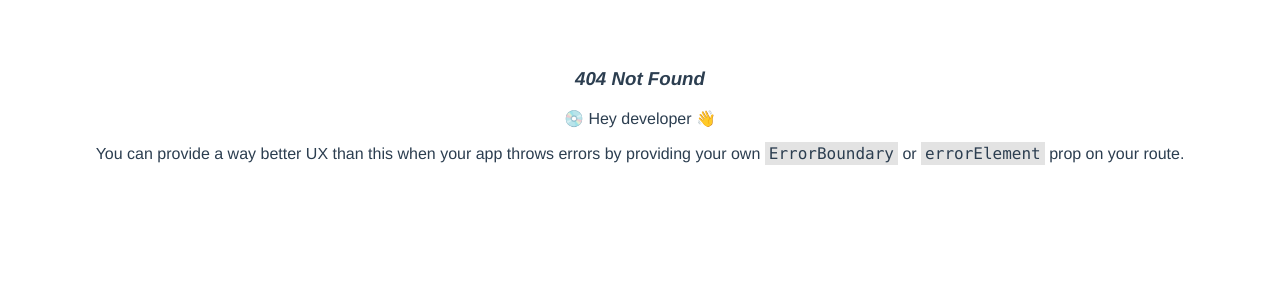
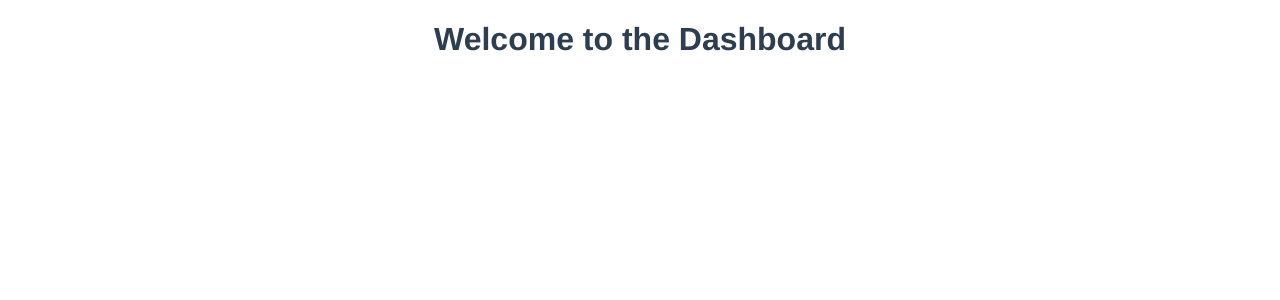
Before and after one commit to awzyy/argentbank-master, a React (Create React App) app in the folder Front/: page /dashboard in a window 1280 px wide. Before the commit this address had no page. Shown: the top 300 px of the page. Built offline with nearby package versions, Linux system fonts and the light colour scheme.

Commit message:
added main routes

```diff
--- a/Front/src/pages/Dashboard.jsx
+++ b/Front/src/pages/Dashboard.jsx
@@ -0,0 +1,11 @@
+import React from 'react';
+
+function Home() {
+  return (
+    <div>
+      <h1>Welcome to the Dashboard</h1>
+    </div>
+  );
+}
+
+export default Home;
--- a/Front/src/pages/Login.jsx
+++ b/Front/src/pages/Login.jsx
@@ -0,0 +1,11 @@
+import React from 'react';
+
+function Home() {
+  return (
+    <div>
+      <h1>Welcome to signin</h1>
+    </div>
+  );
+}
+
+export default Home;
```
Also changed, not shown: Front/src/App.js (+10 -25 lines).
